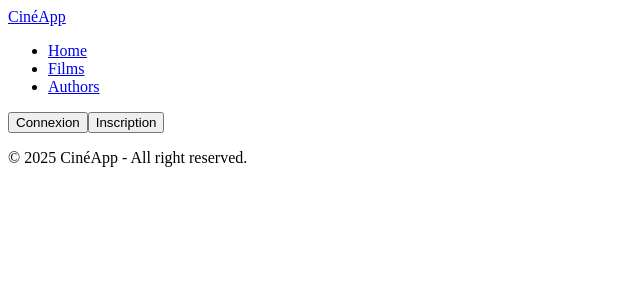
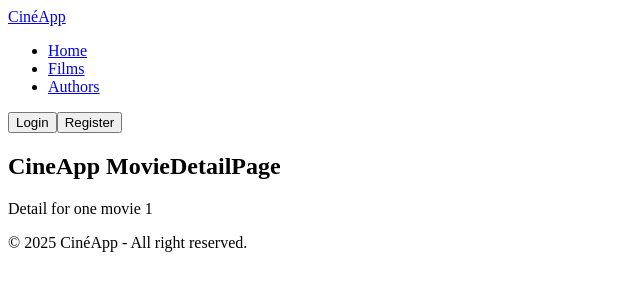
Before and after one commit to dimitri-hoareau/cinema_project, a React (Vite) app in the folder frontend/: page /films/1 in a window 1280 px wide. Shown: the top 300 px of the page, without its empty margins (0-640 px from the left). Built offline with nearby package versions, Linux system fonts and the light colour scheme.

Commit message:
add router

```diff
--- a/frontend/src/App.tsx
+++ b/frontend/src/App.tsx
@@ -1,6 +1,7 @@
-import { BrowserRouter, Routes, Route } from 'react-router-dom';
-import Layout from './components/layout/Layout';
-import HomePage from './pages/HomePage';
+import { BrowserRouter, Routes, Route } from "react-router-dom";
+import Layout from "./components/layout/Layout";
+import HomePage from "./pages/HomePage";
+import MovieDetailPage from "./pages/MovieDetailPage";
 
 function App() {
   return (
@@ -8,6 +9,13 @@ function App() {
       <Layout>
         <Routes>
           <Route path="/" element={<HomePage />} />
+          <Route path="/films" element={<HomePage />} />
+          <Route path="/films/:id" element={<MovieDetailPage />} />
+          {/* <Route path="/authors" element={<HomePage />} /> */}
+          {/* <Route path="/authors/<id>" element={<HomePage />} /> */}
+          {/* <Route path="/login" element={<HomePage />} /> */}
+          {/* <Route path="/register" element={<HomePage />} /> */}
+          {/* <Route path="/profil" element={<HomePage />} /> */}
         </Routes>
       </Layout>
     </BrowserRouter>
--- a/frontend/src/components/layout/Navbar.tsx
+++ b/frontend/src/components/layout/Navbar.tsx
@@ -14,8 +14,8 @@ const Navbar = () => {
 
       </ul>
       <div className="main-nav__auth">
-          <button>Connexion</button>
-          <button>Inscription</button>
+          <button>Login</button>
+          <button>Register</button>
       </div>
     </nav>
   );
--- /dev/null
+++ b/frontend/src/pages/MovieDetailPage.tsx
@@ -0,0 +1,13 @@
+import { useParams } from "react-router-dom";
+
+const MovieDetailPage = () => {
+  const { id } = useParams<{ id: string }>();
+  return (
+    <div>
+      <h2>CineApp MovieDetailPage</h2>
+      <p>Detail for one movie {id}</p>
+    </div>
+  );
+};
+
+export default MovieDetailPage;
```
Also changed, not shown: frontend/src/components/layout/Footer.tsx (line endings or trailing spaces).
